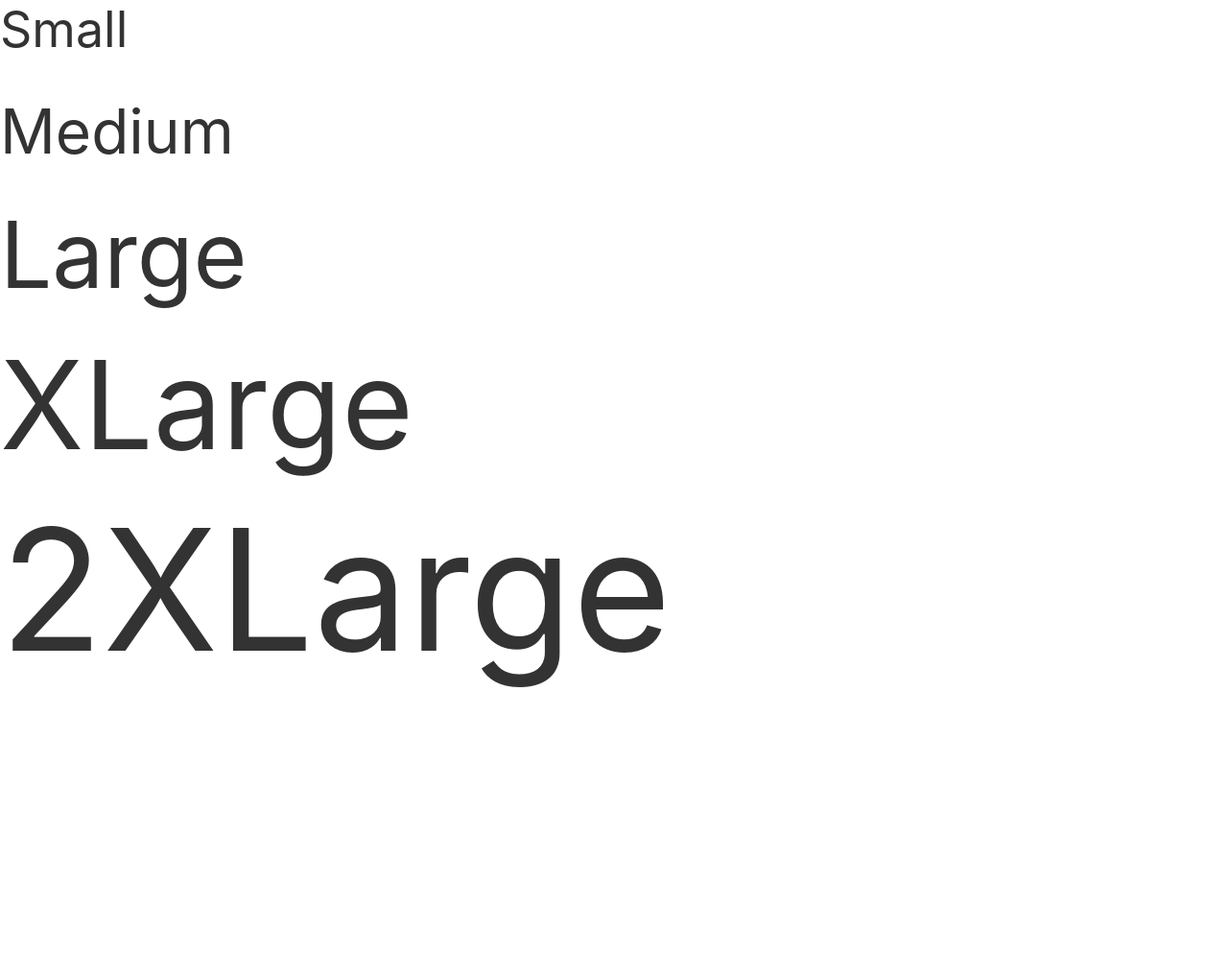
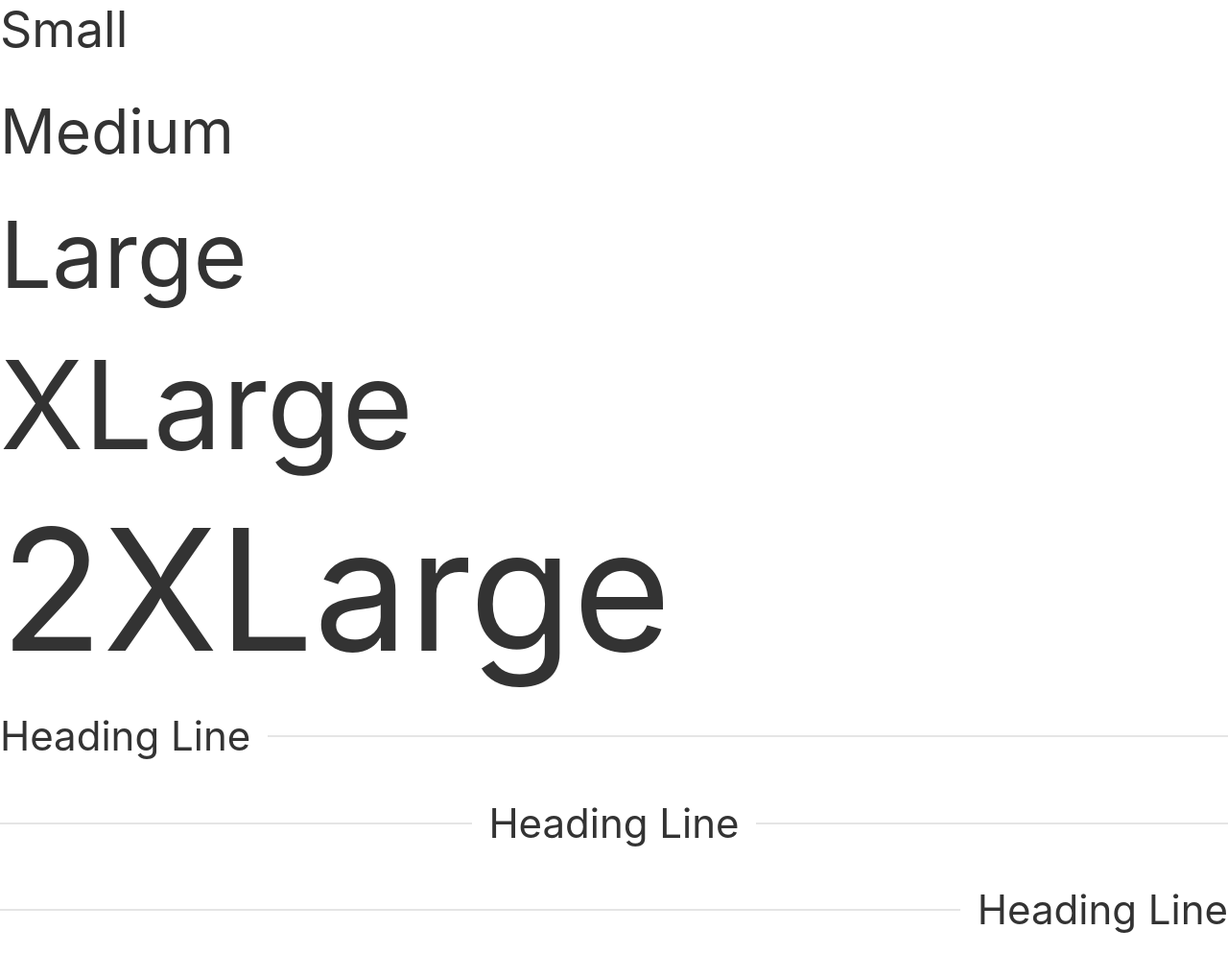
Before and after one commit to gisaburo/gisaburo.github.io, a plain HTML site: page index.html in a window 1280 px wide. Shown: the whole page at 96% size. Before the commit the page ends 800 px from the top, so only its background shows below. Drawn offline with Linux system fonts and the light colour scheme.

Commit message:
20190508

```diff
--- a/index.html
+++ b/index.html
@@ -14,5 +14,8 @@
         <h1 class="uk-heading-large">Large</h1>
         <h1 class="uk-heading-xlarge">XLarge</h1>
         <h1 class="uk-heading-2xlarge">2XLarge</h1>
+        <h1 class="uk-heading-line"><span>Heading Line</span></h1>
+        <h1 class="uk-heading-line uk-text-center"><span>Heading Line</span></h1>
+        <h1 class="uk-heading-line uk-text-right"><span>Heading Line</span></h1>
     </body>
 </html>
```
